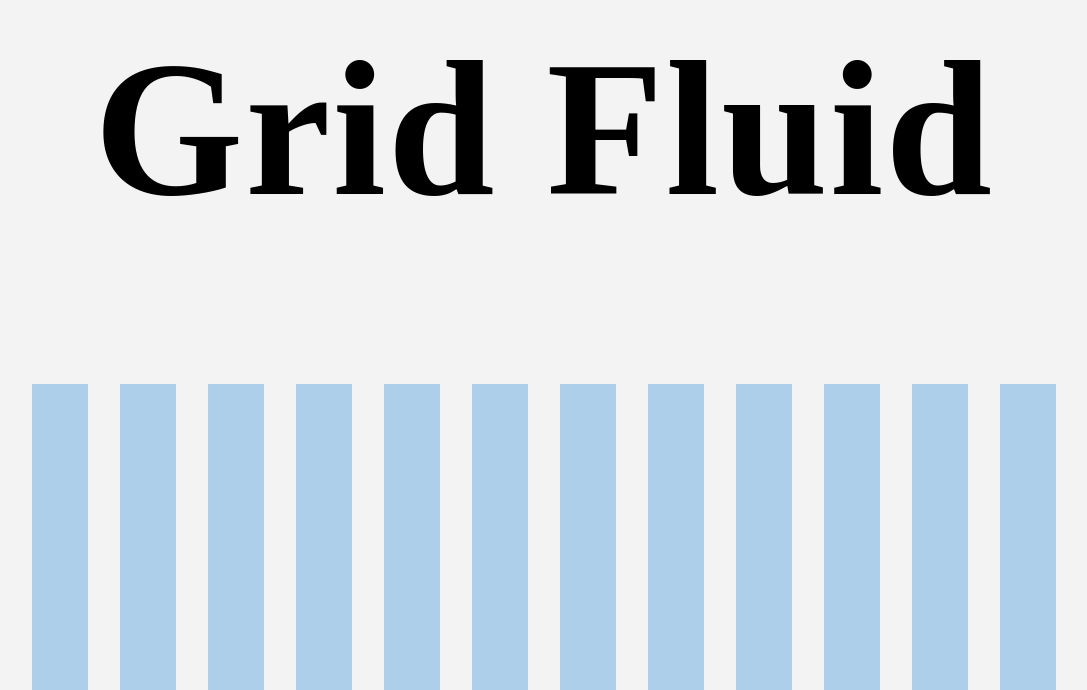
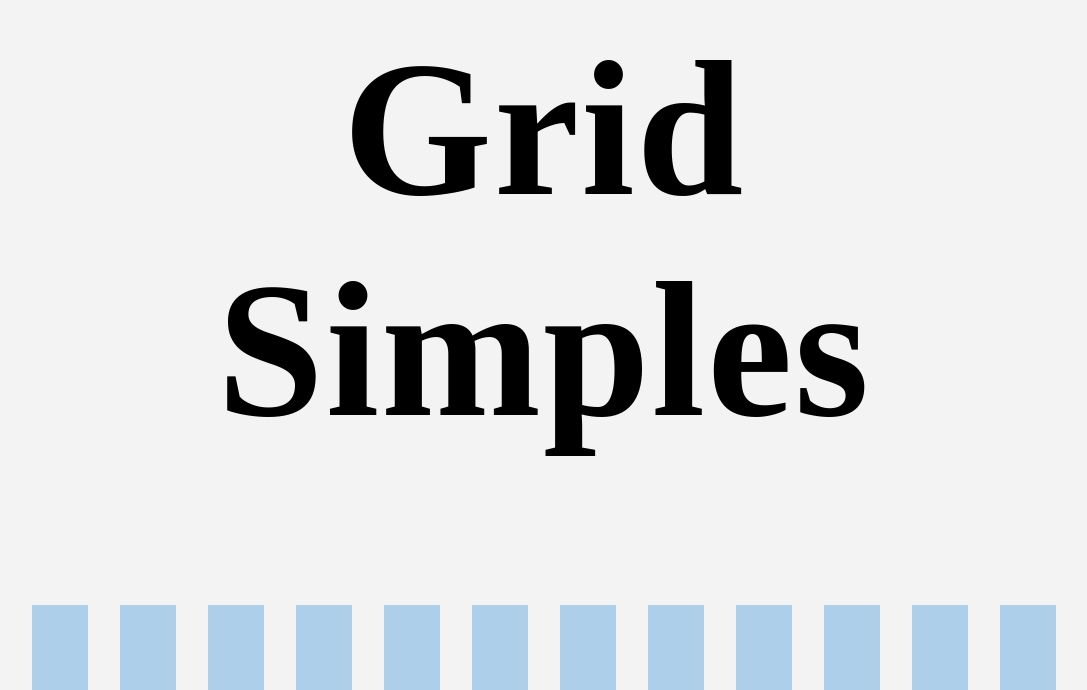
Before and after one commit to gabrielmelo/grid-simples, a website: page index.html in a window 1280 px wide. Shown: the part 110-800 px from the top of the page, without its empty margins (96-1183 px from the left). Drawn offline with Linux system fonts and the light colour scheme.

Commit message:
inserido meta author

```diff
--- a/index.html
+++ b/index.html
@@ -1,13 +1,13 @@
 <!DOCTYPE html>
 <html lang="pt-BR">
 <head>
-    <title>Grid</title>
+    <title>Grid Simples</title>
 
     <meta charset="UTF-8">
     <meta http-equiv="X-UA-Compatible" content="IE=edge"/>
     <meta name="viewport" content="width=device-width"/>
-    <meta name="description"/>
-    <meta name="author"/>
+    <meta name="description" content="Grid Simples"/>
+    <meta name="author" content="Gabriel Melo"/>
 
     <link rel="stylesheet" href="css/grid.css">
     <link rel="stylesheet" href="css/demo.css">
@@ -19,7 +19,7 @@
    <div class="row">
       <div class="column-12">
         <div class="demo-title">
-            <h1>Grid Fluid</h1>
+            <h1>Grid Simples</h1>
         </div>
       </div>
    </div>
```
